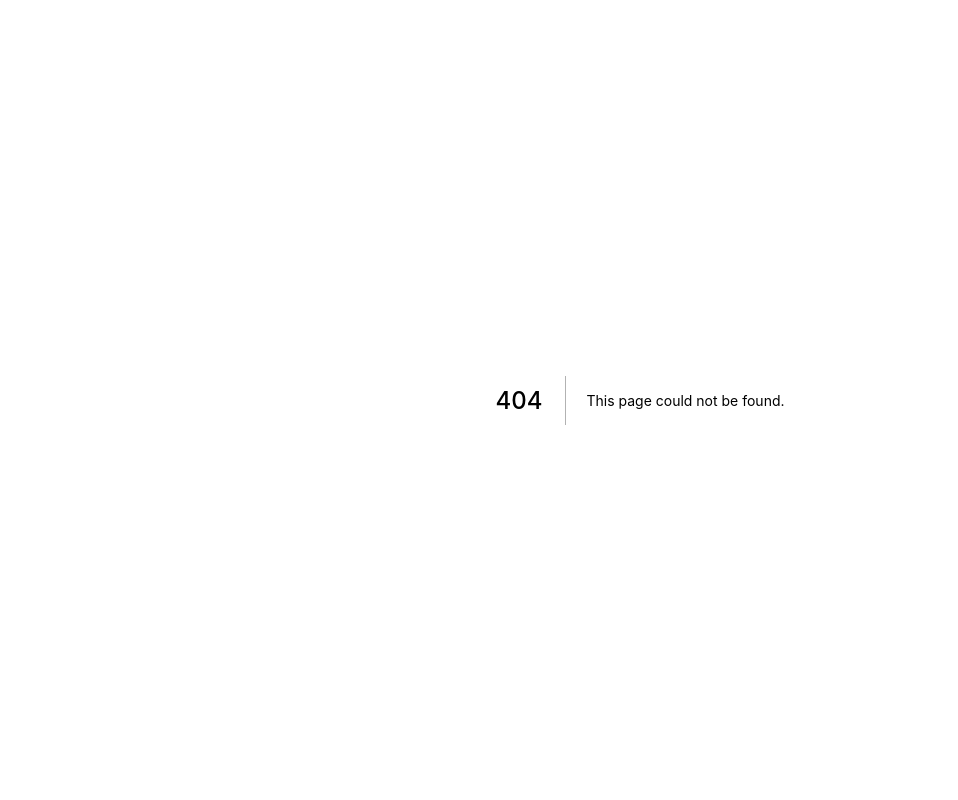
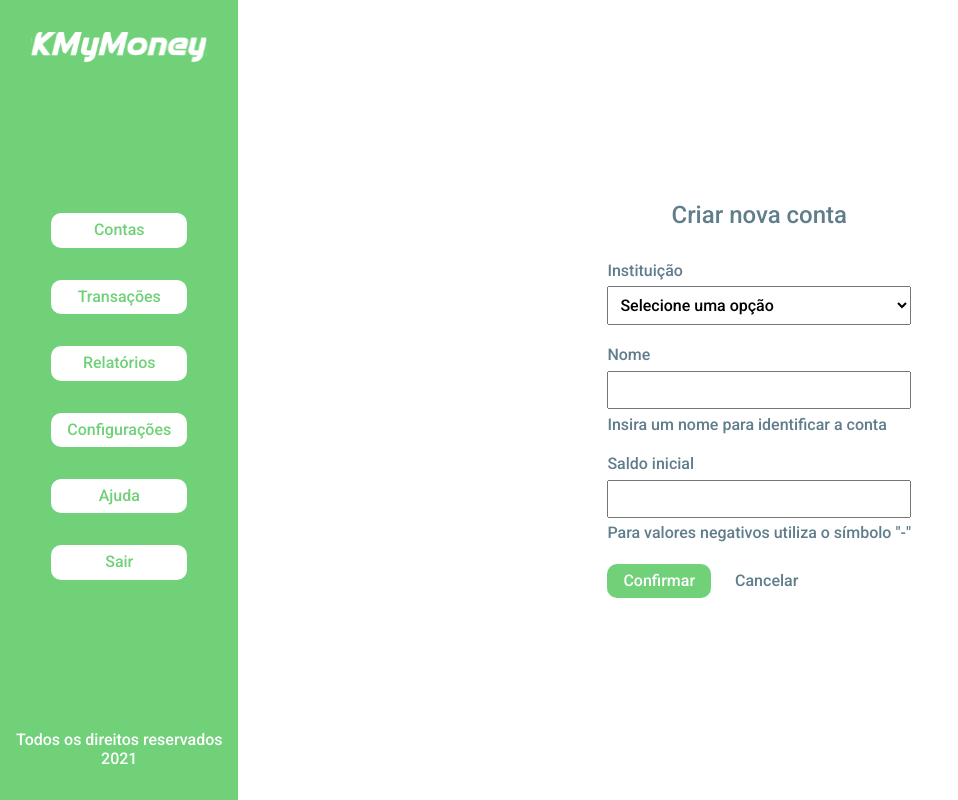
Before and after one commit to picolloo/kmymoney-2, a Next.js app: page /create-account in a window 1280 px wide. Before the commit this address had no page. Shown: the whole page, without its empty margins (0-958 px from the left). Built offline with nearby package versions, Linux system fonts and the light colour scheme.

Commit message:
add create account

```diff
--- a/src/components/Sidebar/index.jsx
+++ b/src/components/Sidebar/index.jsx
@@ -2,7 +2,7 @@ import Image from 'next/image';
 import Link from 'next/link';
 
 import {
-  Container, ButtonList, Button,
+  Container, ButtonList, Button, RightsContainer,
 } from './styles';
 
 function Sidebar() {
@@ -21,10 +21,10 @@ function Sidebar() {
         <Button>Sair</Button>
       </ButtonList>
 
-      <div>
+      <RightsContainer>
         <span>Todos os direitos reservados</span>
         <span>2021</span>
-      </div>
+      </RightsContainer>
 
     </Container>
   );
--- a/src/components/Sidebar/styles.jsx
+++ b/src/components/Sidebar/styles.jsx
@@ -37,3 +37,9 @@ export const Button = styled.li`
     box-shadow: 0px 2px 4px rgba(0, 0, 0, 0.25);
   }
 `;
+
+export const RightsContainer = styled.div`
+  display: flex;
+  flex-direction: column;
+  align-items: center;
+`;
--- /dev/null
+++ b/src/pages/create-account.jsx
@@ -0,0 +1,115 @@
+import Link from 'next/link';
+import styled from 'styled-components';
+
+import GlobalStyle from '../styles/global';
+import { Sidebar } from '../components';
+
+export default function CreateAccount() {
+  return (
+    <Container>
+      <GlobalStyle />
+      <Sidebar />
+
+      <MainContainer>
+        <Label>Criar nova conta</Label>
+
+        <Form action="/">
+          <InputContainer>
+            <label>Instituição</label>
+
+            <Select name="intitutions" id="intitutions">
+              <option value="" selected disabled hidden>Selecione uma opção</option>
+              <option value="nubank">Nubank</option>
+              <option value="inter">Inter</option>
+              <option value="itau">Itau</option>
+            </Select>
+          </InputContainer>
+
+          <InputContainer>
+            <label>Nome</label>
+            <Input type="text" required />
+            <span>Insira um nome para identificar a conta</span>
+          </InputContainer>
+
+          <InputContainer>
+            <label>Saldo inicial</label>
+            <Input type="number" required min={0} />
+            <span>Para valores negativos utiliza o símbolo "-"</span>
+
+          </InputContainer>
+
+          <ButtonContainer>
+            <SubmitButton type="submit">Confirmar</SubmitButton>
+            <CancelButton href="/">Cancelar</CancelButton>
+          </ButtonContainer>
+        </Form>
+      </MainContainer>
+    </Container>
+  );
+}
+
+const Container = styled.div`
+  display: flex;
+`;
+
+const MainContainer = styled.main`
+  display: flex;
+  flex-direction: column;
+  justify-content: center;
+  align-items: center;
+  flex: 1;
+  gap: 2rem;
+`;
+
+const Label = styled.span`
+  font-weight: 500;
+  font-size: 24px;
+  color: #607D8B;
+`;
+
+const InputContainer = styled.div`
+  display: flex;
+  flex-direction: column;
+  gap: .4rem;
+`;
+
+const Input = styled.input`
+  padding:.5rem;
+`;
+
+const Select = styled.select`
+  padding:.5rem;
+`;
+
+const Form = styled.form`
+  display: flex;
+  flex-direction: column;
+  color: #607D8B;
+  gap: 1.3rem;
+  max-width: 600px;
+`;
+
+const ButtonContainer = styled.div`
+  display: flex;
+  align-items: center;
+  gap: 1.5rem;
+`;
+
+const SubmitButton = styled.button`
+  border: none;
+  padding: .5rem 1rem;
+  cursor: pointer;
+  border-radius: 10px;
+  background-color: #70D179;
+  color: white;
+
+
+  &:hover {
+    box-shadow: 0px 2px 4px rgba(0, 0, 0, 0.25);
+  }
+`;
+
+const CancelButton = styled(Link)`
+  color: #607D8B;
+  cursor: pointer;
+`;
```
Also changed, not shown: src/pages/index.jsx (+7 -1 lines).
